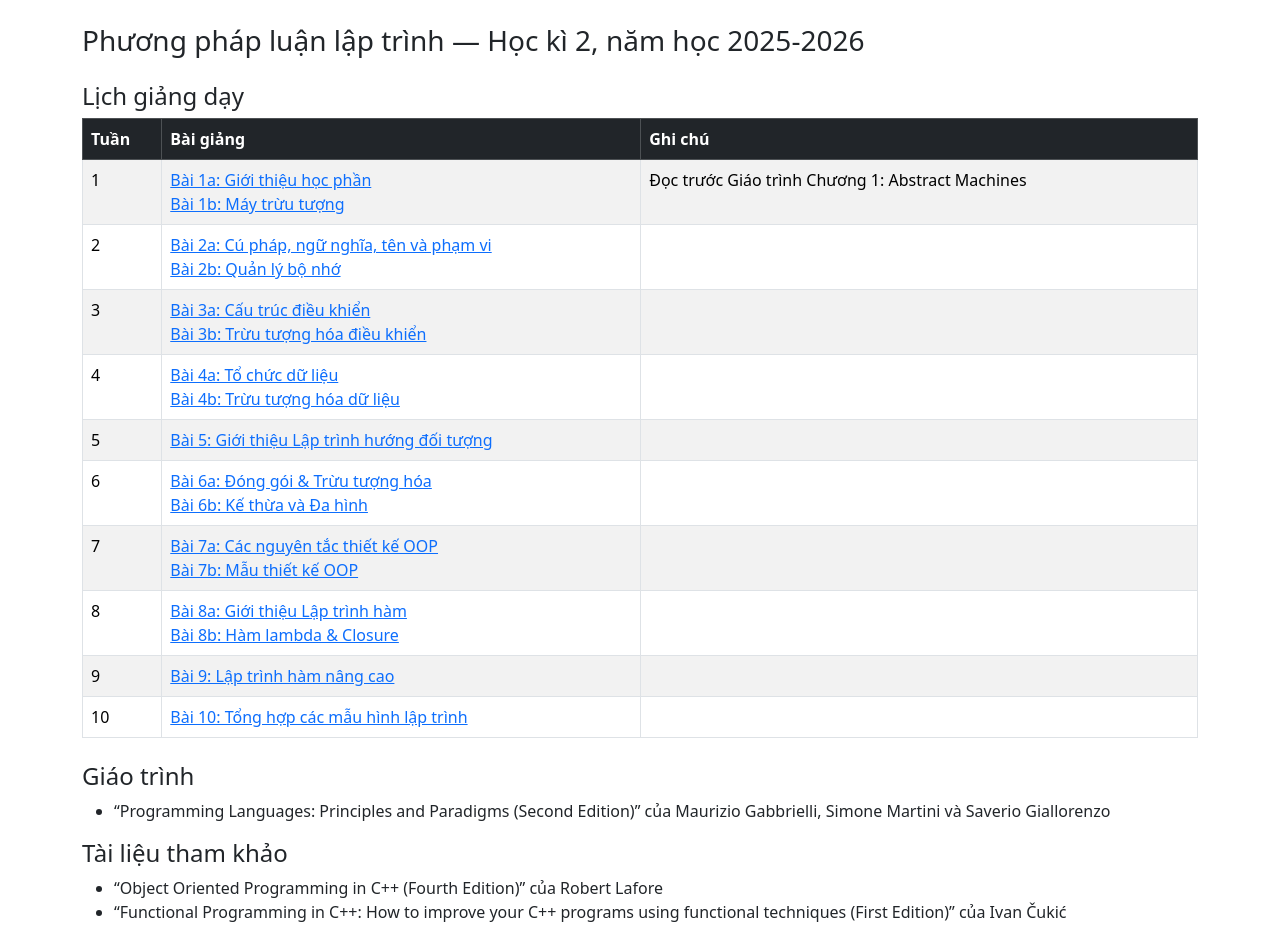
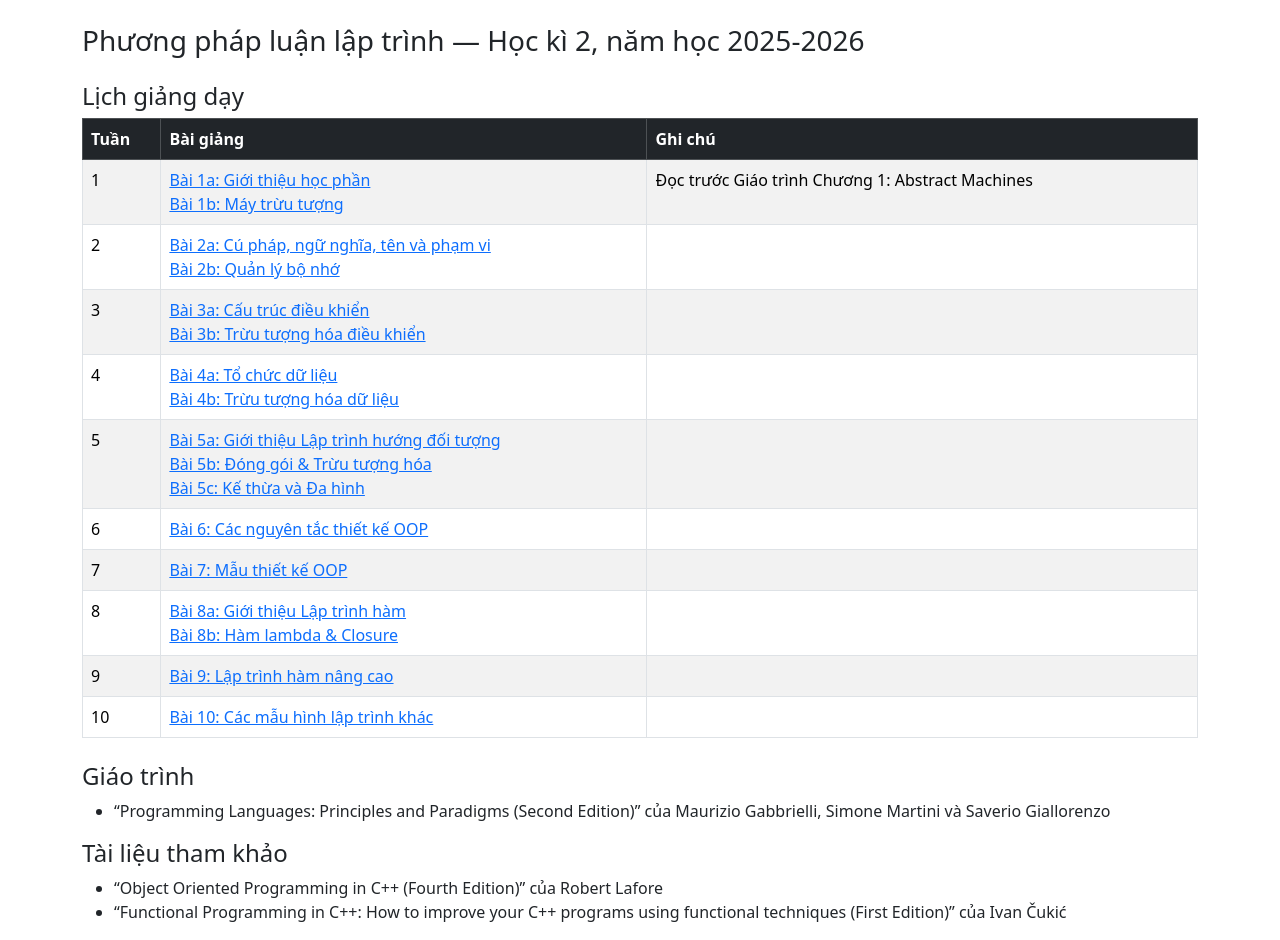
Before and after one commit to uet-iai-course/programming-methodology, a website: page 2526-2/index.html in a window 1280 px wide. Drawn offline with nearby package versions, Linux system fonts and the light colour scheme.

Commit message:
update outline

```diff
--- a/2526-2/index.html
+++ b/2526-2/index.html
@@ -71,24 +71,24 @@
           </tr>
           <tr>
             <td>5</td>
-            <td><a href="lecture-05-introduction-to-OOP.html">Bài 5: Giới thiệu Lập trình hướng đối tượng</a>
+            <td><a href="lecture-05-introduction-to-OOP.html">Bài 5a: Giới thiệu Lập trình hướng đối tượng</a>
+              <br>
+              <a href="lecture-05b-encapsulation-abstraction.html">Bài 5b: Đóng gói &amp; Trừu tượng hóa</a>
+              <br>
+              <a href="lecture-05c-inheritance-polymorphism.html">Bài 5c: Kế thừa và Đa hình</a>
             </td>
             <td></td>
           </tr>
           <tr>
             <td>6</td>
-            <td>
-              <a href="lecture-06a-encapsulation-abstraction.html">Bài 6a: Đóng gói &amp; Trừu tượng hóa</a>
-              <br>
-              <a href="lecture-06b-inheritance-polymorphism.html">Bài 6b: Kế thừa và Đa hình</a>
+            <td><a href="lecture-06a-OOP-design-principles.html">Bài 6: Các nguyên tắc thiết kế OOP</a>
             </td>
             <td></td>
           </tr>
           <tr>
             <td>7</td>
-            <td><a href="lecture-07a-OOP-design-principles.html">Bài 7a: Các nguyên tắc thiết kế OOP</a>
-              <br>
-              <a href="lecture-07b-OOP-design-patterns.html">Bài 7b: Mẫu thiết kế OOP</a>
+            <td>
+              <a href="lecture-07-OOP-design-patterns.html">Bài 7: Mẫu thiết kế OOP</a>
             </td>
             <td></td>
           </tr>
@@ -107,7 +107,7 @@
           </tr>
           <tr>
             <td>10</td>
-            <td><a href="lecture-10-programming-paradigms.html">Bài 10: Tổng hợp các mẫu hình lập trình</a></td>
+            <td><a href="lecture-10-other-programming-paradigms.html">Bài 10: Các mẫu hình lập trình khác</a></td>
             <td></td>
           </tr>
         </tbody>
```
Also changed, not shown: 2526-2/lecture-05a-introduction-to-OOP.html (renamed from 2526-2/lecture-05-introduction-to-OOP.html), 2526-2/lecture-05b-encapsulation-abstraction.html (renamed from 2526-2/lecture-06a-encapsulation-abstraction.html), 2526-2/lecture-05c-inheritance-polymorphism.html (renamed from 2526-2/lecture-06b-inheritance-polymorphism.html), 2526-2/lecture-06-OOP-design-principles.html (renamed from 2526-2/lecture-07a-OOP-design-principles.html), 2526-2/lecture-07-OOP-design-patterns.html (renamed from 2526-2/lecture-07b-OOP-design-patterns.html), 2526-2/lecture-10-other-programming-paradigms.html (renamed from 2526-2/lecture-10-programming-paradigms.html).
